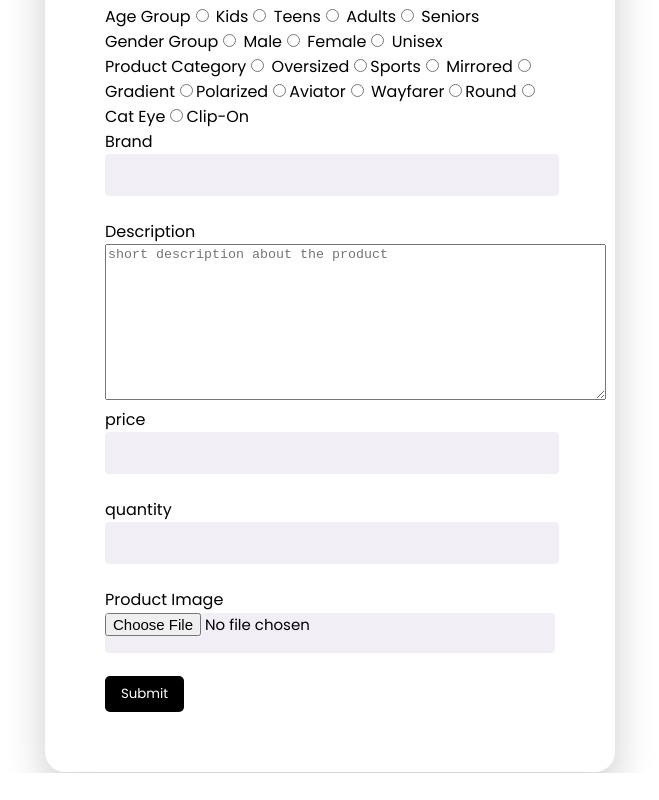
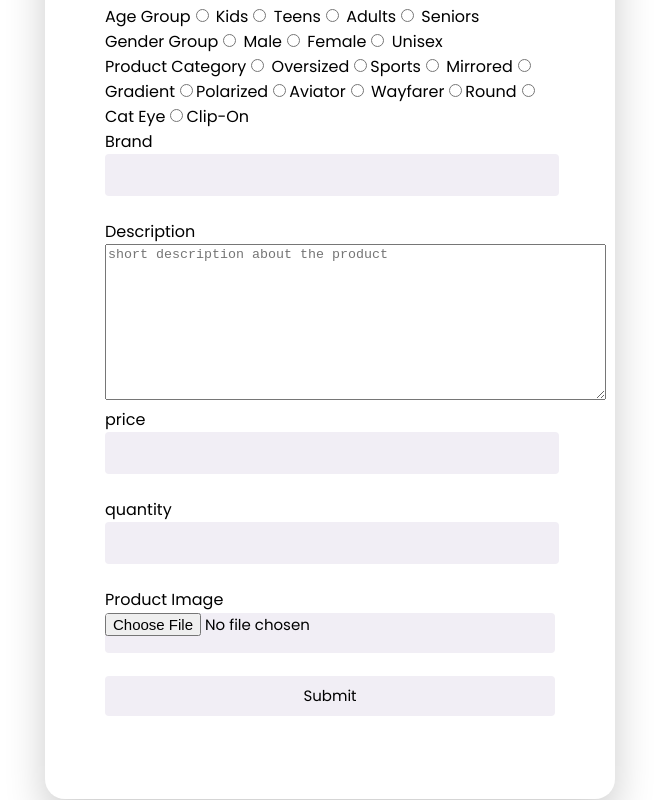
Before and after one commit to cherubim777/eye-glasses-shopping-frontend, a React (Vite) app: page /retailer/addProduct in a window 1280 px wide. Shown: the part 331-1131 px from the top of the page, without its empty margins (156-815 px from the left). Before the commit the page ends 1104 px from the top, so only its background shows below. Built offline with nearby package versions, Linux system fonts and the light colour scheme.

Commit message:
modify addproduct to send appropriate datatype for image

```diff
--- a/src/AddProducts.jsx
+++ b/src/AddProducts.jsx
@@ -10,7 +10,7 @@ export default function AddProducts(){
       brand: '',
       description: '',
       price: '',
-      image: '',
+      image: null,
       quantity:'',
     });
 
@@ -20,15 +20,29 @@ export default function AddProducts(){
       const {name,value} = event.target;
       setProduct({...product,[name]:value})
     };
+    const handleImageChange = (event) => {
+      setProduct({ ...product, image: event.target.files[0] });
+    };
 
     let addProduct = function(){
+
+        const formData = new FormData();
+        formData.append('name', product.name);
+        formData.append('age_group', product.age_group);
+        formData.append('gender_category', product.gender_category);
+        formData.append('category', product.category);
+        formData.append('brand', product.brand);
+        formData.append('description', product.description);
+        formData.append('price', product.price);
+        formData.append('quantity', product.quantity);
+        formData.append('image', product.image);
         fetch('http://127.0.0.1:8000/product/addProduct/', {
             method: 'POST',
             headers: {
-              'Content-Type': 'application/json',
+              // 'Content-Type': 'application/json',
               'Authorization': `Bearer ${token}`,
             },
-            body: JSON.stringify(product)
+            body: formData
           })
           .then(response => response.json())
           .then(data => {
@@ -39,12 +53,17 @@ export default function AddProducts(){
           });
 
         }
+        const handleSubmit = (event) => {
+          event.preventDefault();
+          addProduct();
+        };
 
     return (
         <>
         <div className="login-left">
         <div className="login-form">
           <h1> Add product</h1>
+          <form onSubmit={handleSubmit}>
             <UserInput type="text" title="name" name="name" value={product.name} onChange={handleProductChange}/>
         <label>
             Age Group
@@ -83,9 +102,13 @@ export default function AddProducts(){
         <UserInput type="number" title="price" name="price" value={product.price} onChange={handleProductChange}/>
         <UserInput type="number" min="1" max="10" title="quantity" name="quantity" value={product.quantity} onChange={handleProductChange}/>
 
-        <UserInput type="file"  title="Product Image" name="image" value={product.image} onChange={handleProductChange} />
-        <button  onClick={addProduct} className="button-style theme-color ">Submit</button>
-
+        <UserInput type="file"  accept="image/*" title="Product Image" name="image"  onChange={handleImageChange} />
+        <UserInput
+              type="submit"
+              value="Submit"
+              className="button-style theme-color"
+            />
+            </form>
         </div>
         </div>
         </>
--- a/src/UserInput.jsx
+++ b/src/UserInput.jsx
@@ -6,7 +6,7 @@ export default function UserInput(props){
         <div>{props.title}</div>
         <input className="user-input-field" placeholder={props.placeholder} name={props.name} type={props.type}
                     value={props.value} onChange={props.onChange}
-                    min={props.min} max={props.max}
+                    min={props.min} max={props.max} accept={props.accept}
                     />
 
         </>
```
Also changed, not shown: src/Product.jsx (+1 -1 lines).
